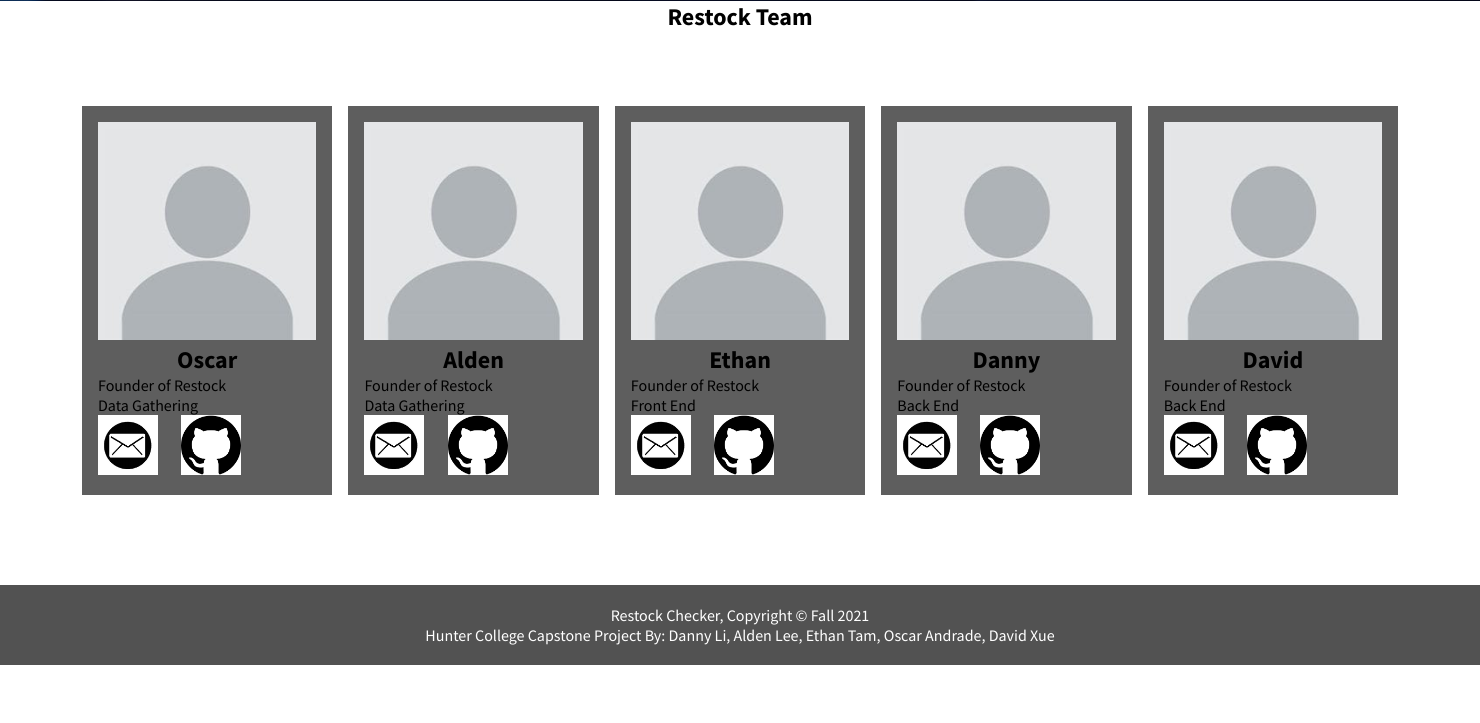
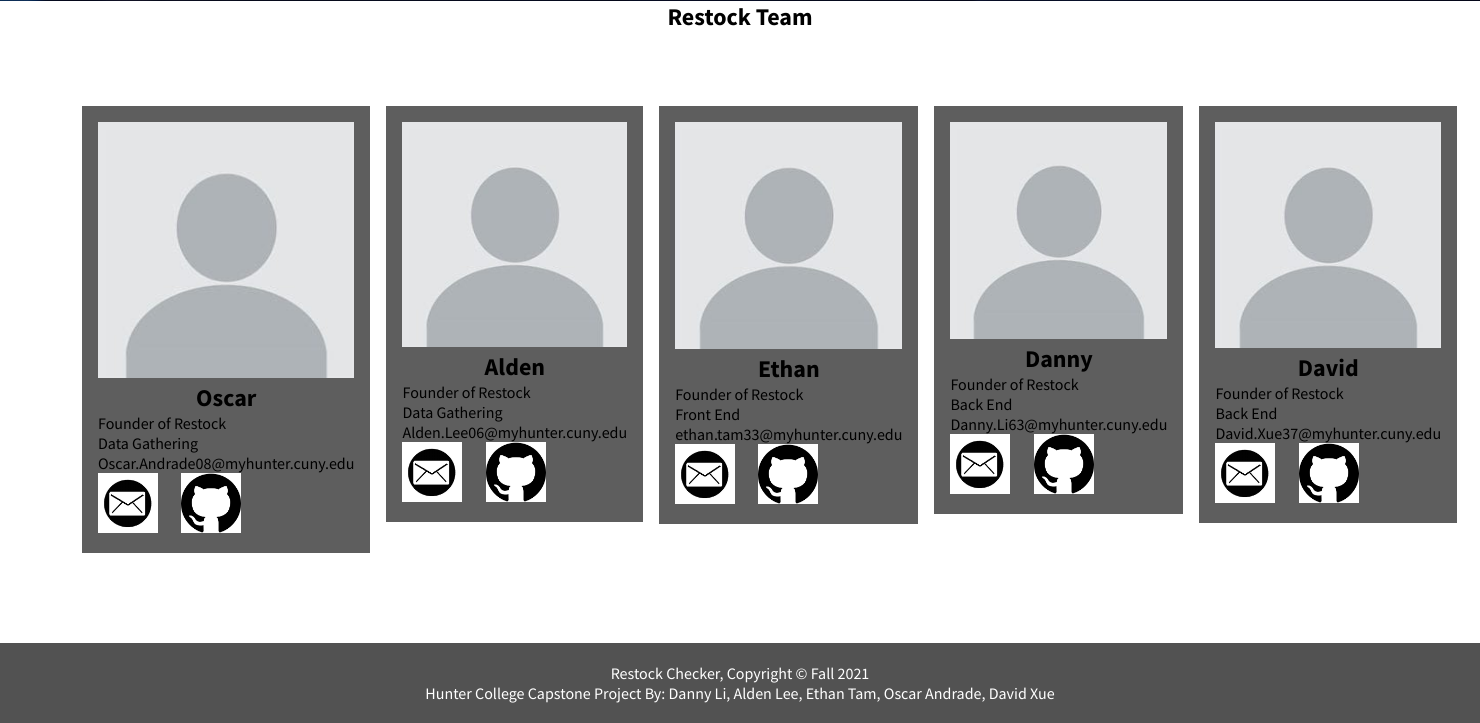
Before and after one commit to offetam/restock_checker, a Django app: page /about/ in a window 1480 px wide. Shown: the part 799-1522 px from the top of the page. Before the commit the page ends 1464 px from the top, so only its background shows below. Run offline with Django 3.2, Linux system fonts and the light colour scheme.

Commit message:
added everyone's email to About page

```diff
--- a/pages/templates/about.html
+++ b/pages/templates/about.html
@@ -90,6 +90,7 @@
                   <h2>Oscar</h2>
                   <p class="title">Founder of Restock</p>
                   <p>Data Gathering</p>
+                  <p>Oscar.Andrade08@myhunter.cuny.edu</p>
                   <p><img src='{% static "imgs/email.png" %}'style="width:60px;position: relative;">
                     <a href="https://github.com/OscarAnd123" target=_blank><img src='{% static "imgs/github.png" %}'style="width:60px;position: relative;left: 20px;"></a></p>
                 </div>
@@ -102,6 +103,7 @@
                   <h2>Alden</h2>
                   <p class="title">Founder of Restock</p>
                   <p>Data Gathering</p>
+                  <p>Alden.Lee06@myhunter.cuny.edu</p>
                   <p><img src='{% static "imgs/email.png" %}'style="width:60px;position: relative;">
                     <a href="https://github.com/AldenL" target=_blank><img src='{% static "imgs/github.png" %}'style="width:60px;position: relative;left: 20px;"></a></p>
                 </div>
@@ -114,6 +116,7 @@
                   <h2>Ethan</h2>
                   <p class="title">Founder of Restock</p>
                   <p>Front End</p>
+                  <p>ethan.tam33@myhunter.cuny.edu</p>
                   <p><img src='{% static "imgs/email.png" %}'style="width:60px;position: relative;">
                     <a href="https://github.com/Etam4225" target=_blank><img src='{% static "imgs/github.png" %}'style="width:60px;position: relative;left: 20px;"></a></p>
                 </div>
@@ -126,6 +129,7 @@
                   <h2>Danny</h2>
                   <p class="title">Founder of Restock</p>
                   <p>Back End</p>
+                  <p>Danny.Li63@myhunter.cuny.edu</p>
                   <p><img src='{% static "imgs/email.png" %}'style="width:60px;position: relative;">
                     <a href="https://github.com/DannyLi804" target=_blank><img src='{% static "imgs/github.png" %}'style="width:60px;position: relative;left: 20px;"></a></p>
                 </div>
@@ -138,6 +142,7 @@
                   <h2>David</h2>
                   <p class="title">Founder of Restock</p>
                   <p>Back End</p>
+                  <p>David.Xue37@myhunter.cuny.edu</p>
                   <p><img src='{% static "imgs/email.png" %}'style="width:60px;position: relative;">
                     <a href="https://github.com/asura124" target=_blank><img src='{% static "imgs/github.png" %}'style="width:60px;position: relative;left: 20px;"></a></p>
                 </div>
```
